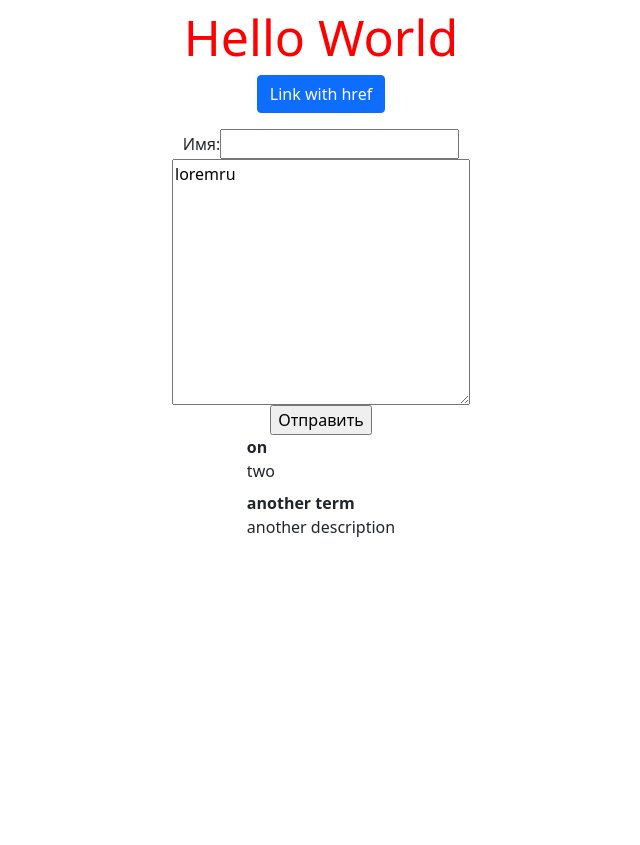
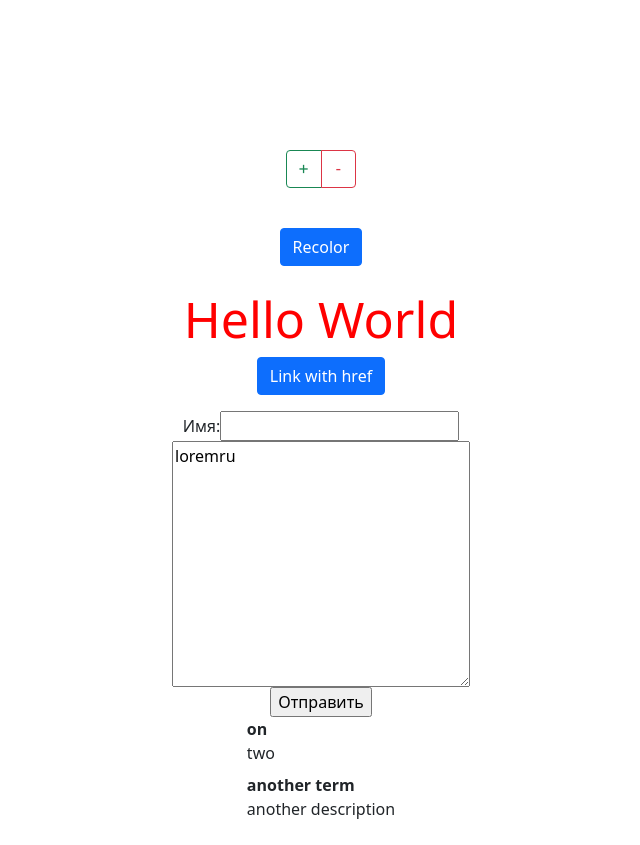
Before and after one commit to ElKlaus/react_apps, a React (Create React App) app in the folder hexlet_app/: page / in a window 1280 px wide. Shown: the whole page, without its empty margins (319-959 px from the left). Before the commit the page ends 800 px from the top, so only its background shows below. Built offline with nearby package versions, Linux system fonts and the light colour scheme.

Commit message:
Create Log component

```diff
--- a/hexlet_app/package.json
+++ b/hexlet_app/package.json
@@ -7,6 +7,7 @@
     "@testing-library/react": "^13.3.0",
     "@testing-library/user-event": "^13.5.0",
     "bootstrap": "^5.1.3",
+    "lodash": "^4.17.21",
     "react": "^18.1.0",
     "react-bootstrap": "^2.4.0",
     "react-dom": "^18.1.0",
--- a/hexlet_app/src/App.css
+++ b/hexlet_app/src/App.css
@@ -43,11 +43,25 @@
   display: flex;
   flex-direction: column;
   align-items: center;
+  padding-top: 150px;
 }
 
 .form {
   display: flex;
   flex-direction: column;
   align-items: center;
+}
 
+.divStyle {
+  color: red;
+  font-size: 50px;
 }
+
+.divNewStyle {
+  color: green;
+  font-size: 50px;
+}
+
+.log {
+  margin-bottom: 5vh;
+}
--- a/hexlet_app/src/App.js
+++ b/hexlet_app/src/App.js
@@ -6,6 +6,7 @@ import Buttons from './components/buttons';
 import Collapse from './components/collapse';
 import Form from './components/form';
 import List from './components/list';
+import Log from './components/log';
 
 class App extends React.Component {
 
@@ -17,6 +18,7 @@ class App extends React.Component {
 
     return (
       <div  className='main'>
+        <Log />
         <Buttons />
         <Collapse text={'Collapse me'}/>
         <Form text="loremru" />
--- a/hexlet_app/src/components/buttons.jsx
+++ b/hexlet_app/src/components/buttons.jsx
@@ -1,29 +1,42 @@
 import React from 'react';
 import cn from 'classnames';
-import update from 'immutability-helper'
+// import update from 'immutability-helper'
 
 export default class Buttons extends React.Component {
+  constructor(props) {
+    super(props);
+    this.state = {
+      toggleClass: true,
+    }
+
+    this.handleClick = this.handleClick.bind(this);
+  }
+
+  handleClick(e) {
+    e.preventDefault();
+
+    this.setState(({ toggleClass }) => ({ toggleClass: !toggleClass }));
+  };
 
   render() {
-    const divStyle = {
-      color: 'red',
-      fontSize: '50px',
-    };
+    const { toggleClass } = this.state;
 
-    const myData = {
-      x: { y: {z: 5} },
-      a: { b: [1, 2] },
-    };
+    console.log(toggleClass);
 
-    const newData = update(myData, {
-      x: { y: {z: { $set: 7 } } },
-      a: { b: { $push: [9] } },
+    const textStyle = cn({
+      divStyle: toggleClass,
+      divNewStyle: !toggleClass,
     })
 
-
-    console.log(newData);
-
-
-    return <div style={divStyle}>Hello World</div>
+    return (
+      <React.Fragment>
+        <div className="">
+          <p>
+            <a href="/test" className="btn btn-primary" data-bs-toggle="collapse" role="button" onClick={this.handleClick}>Recolor</a>
+          </p>
+        </div>
+        <div className={textStyle}>Hello World</div>
+      </React.Fragment>
+    )
   };
 };
--- a/hexlet_app/src/components/collapse.jsx
+++ b/hexlet_app/src/components/collapse.jsx
@@ -9,7 +9,9 @@ export default class Collapse extends React.Component {
     }
   };
 
-  handleClick() {
+  handleClick(e) {
+    e.preventDefault();
+
     this.setState(({ opened }) => ({ opened: !opened }))
   }
 
@@ -23,7 +25,7 @@ export default class Collapse extends React.Component {
     return (
       <div>
         <p>
-          <a href="#" className="btn btn-primary" data-bs-toggle="collapse" role="button" aria-expanded={opened} onClick={this.handleClick.bind(this)}>Link with href</a>
+          <a href="/test" className="btn btn-primary" data-bs-toggle="collapse" role="button" aria-expanded={opened} onClick={this.handleClick.bind(this)}>Link with href</a>
         </p>
         <div className={collapseClass}>
           <div className="card card-body">
--- /dev/null
+++ b/hexlet_app/src/components/log.jsx
@@ -0,0 +1,57 @@
+import React from "react";
+import { get, uniqueId } from "lodash";
+
+export default class Log extends React.Component {
+  constructor(props) {
+    super(props);
+    this.state = {
+      items: [],
+    }
+  }
+
+  handleCount = (value) => {
+    const { items } = this.state;
+    const currentValue = get(items, [0, 'value'], 0) + value;
+    const current = { id: uniqueId(), value: currentValue};
+
+    this.setState({ items: [current, ...items] });
+  }
+
+  handleDec = () => this.handleCount(-1);
+
+  handleInc = () => this.handleCount(1);
+
+  handleRemove = (currentId) => () => {
+    const { items } = this.state;
+    this.setState({ items: items.filter(({ id }) => id !== currentId) });
+  }
+
+  renderLog() {
+    const { items } = this.state;
+    if (items.length === 0) {
+      return null;
+    }
+
+    return (
+      <div className="list-group">
+        {items.map(({ id, value }) => (
+          <button className="list-group-item list-group-item-action" key={id} onClick={this.handleRemove(id)}>
+            {value}
+          </button>
+        ))}
+      </div>
+    );
+  }
+
+  render() {
+    return (
+      <div className="log">
+        <div className="btn-group font-monospace" role="group">
+          <button type="button" className="btn btn-outline-success" onClick={this.handleInc}>+</button>
+          <button type="button" className="btn btn-outline-danger" onClick={this.handleDec}>-</button>
+        </div>
+        {this.renderLog()}
+      </div>
+    )
+  }
+}
```
